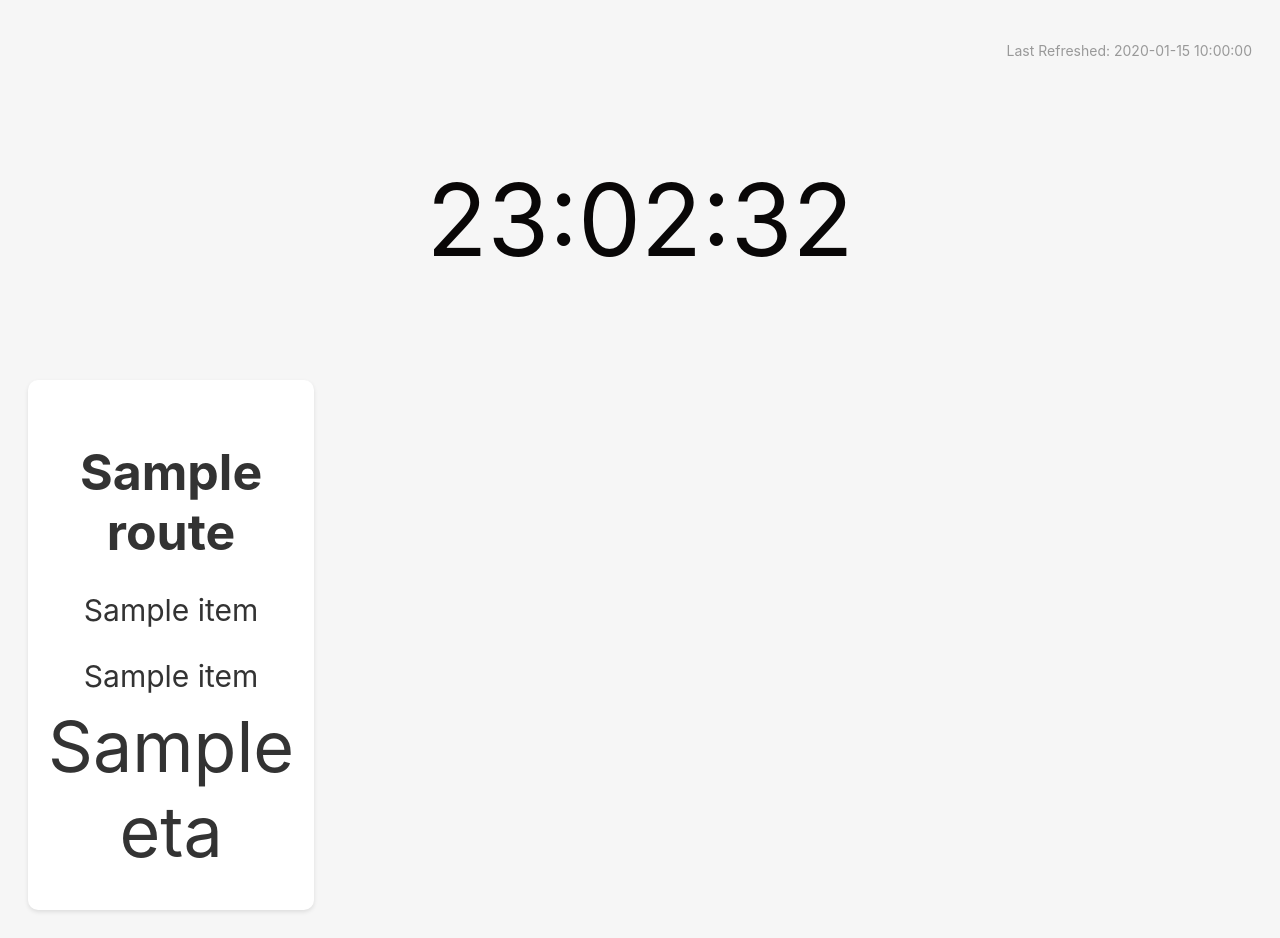
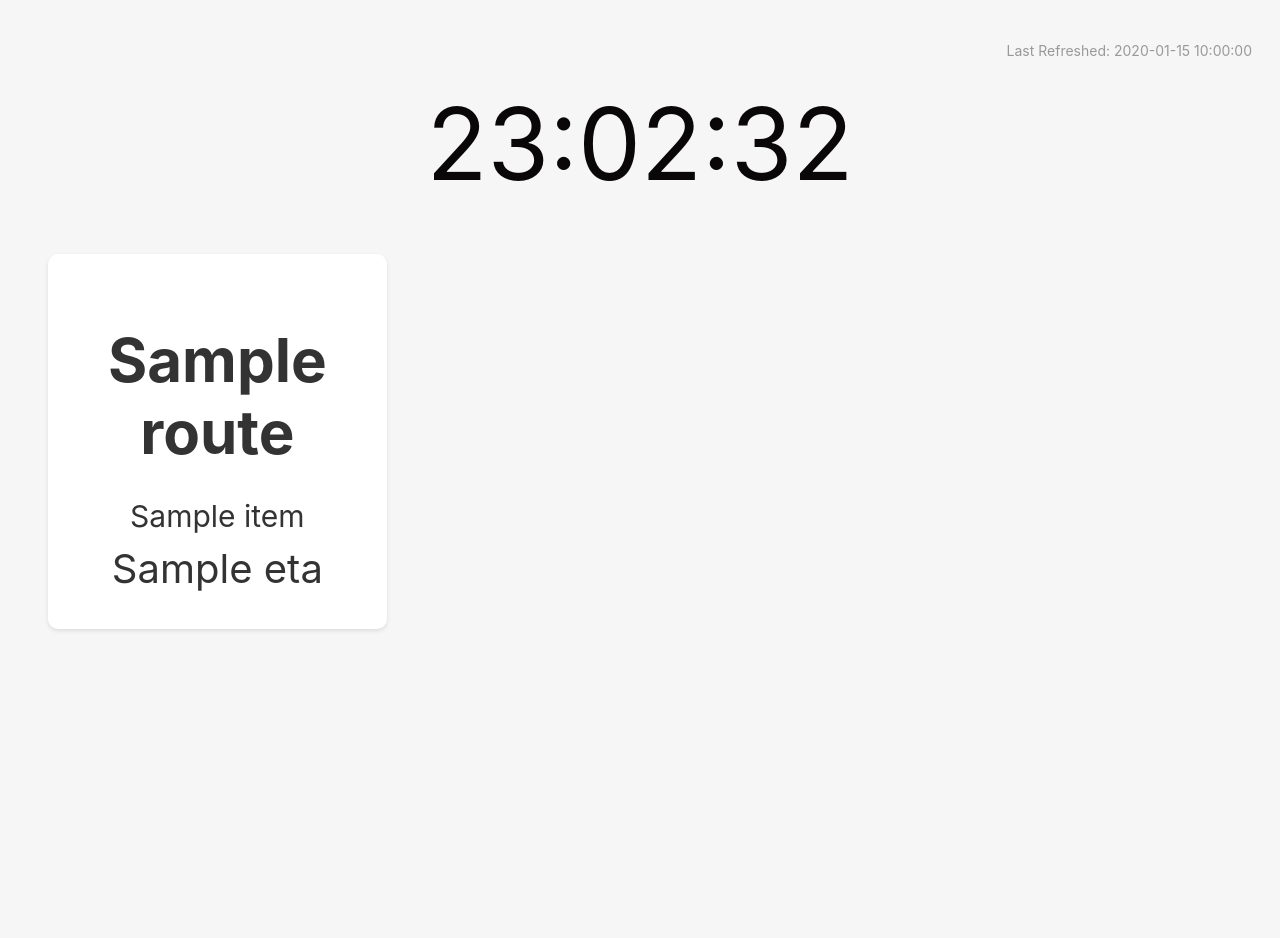
Before and after one commit to ashvanje/eta-dashboard, a Flask app: template templates/dashboard.html in a window 1280 px wide. After the commit the page ends 631 px from the top, so only its background shows below. Run offline with Flask 3, Linux system fonts and the light colour scheme; the template is opened without the code that fills it: most values are stand-ins (such as "Sample title", 1, 10 or a date in 2020).

Commit message:
code update

```diff
--- a/templates/dashboard.html
+++ b/templates/dashboard.html
@@ -17,6 +17,7 @@
             margin-bottom: 20px;
         }
 
+
         .grid-container {
             display: grid;
             grid-gap: 20px;
@@ -29,6 +30,8 @@
             border-radius: 10px;
             box-shadow: 0 2px 4px rgba(0, 0, 0, 0.1);
             text-align: center;
+            width: 100%;
+            margin-bottom: 20px;
         }
 
         .grid-item.highlight {
@@ -36,7 +39,7 @@
         }
 
         .grid-item h2 {
-            font-size: 50px;
+            font-size: 70px;
             margin-bottom: 10px;
         }
 
@@ -72,7 +75,9 @@
         #current-time {
             text-align: center;
             font-size: 100px;
+            padding: 10px;
             color: rgb(9, 7, 7);
+            margin: 10px 0;
         }
 
         @media only screen and (min-width: 576px) {
@@ -95,9 +100,63 @@
 
         @media only screen and (min-width: 1200px) {
             .grid-container {
-                grid-template-columns: repeat(6, 1fr);
+                grid-template-columns: repeat(4, 1fr);
+            }
+
+            .grid-item {
+                background-color: #FFF;
+                padding: 20px;
+                border-radius: 10px;
+                box-shadow: 0 2px 4px rgba(0, 0, 0, 0.1);
+                text-align: center;
+                width: 100%;
+                margin: 20px;
+            }
+
+            .grid-item.highlight {
+                background-color: #EAF5FF;
+            }
+
+            .grid-item h2 {
+                font-size: 60px;
+                margin-bottom: 1px;
+            }
+
+            .grid-item p {
+                font-size: 30px;
+                margin-bottom: 10px;
+            }
+
+            .grid-item ul {
+                text-align: center;
+                margin-top: 10px;
+                padding-left: 0;
+            }
+
+            .grid-item ul li {
+                list-style-type: none;
+                font-size: 40px;
+                margin-bottom: 3px;
+                text-align: center;
+            }
+
+            .grid-item ul li.highlight {
+                color: red;
+                font-weight: bold;
+            }
+
+        }
+
+        @media only screen and (min-width: 600px) and (max-width: 991px) {
+            .grid-container {
+                grid-template-columns: repeat(5, 1fr);
             }
         }
+
+.grid-item {
+    width: 100%;
+    margin-bottom: 20px;
+}
     </style>
     <script>
         setTimeout(function() {
@@ -143,7 +202,7 @@
     {% for item in eta %}
     <div class="grid-item">
         <h2>{{ item.route }}</h2>
-        <p>{{ item.stop_name_tc }}</p>
+        <!-- <p>{{ item.stop_name_tc }}</p> -->
         <p>{{ item.stop_name_en }}</p>
         <ul>
             {% for eta in item.etas %}
```
